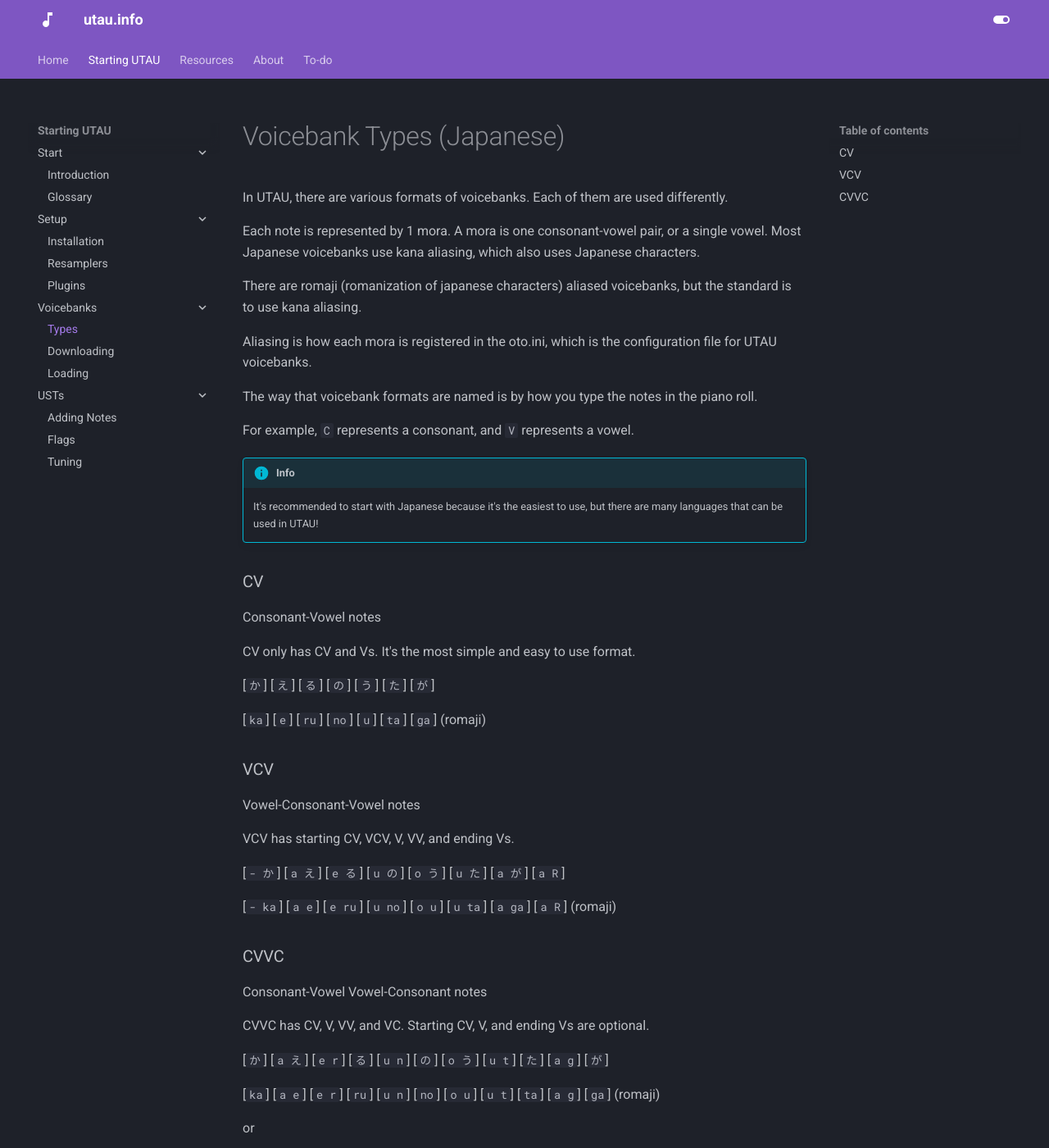
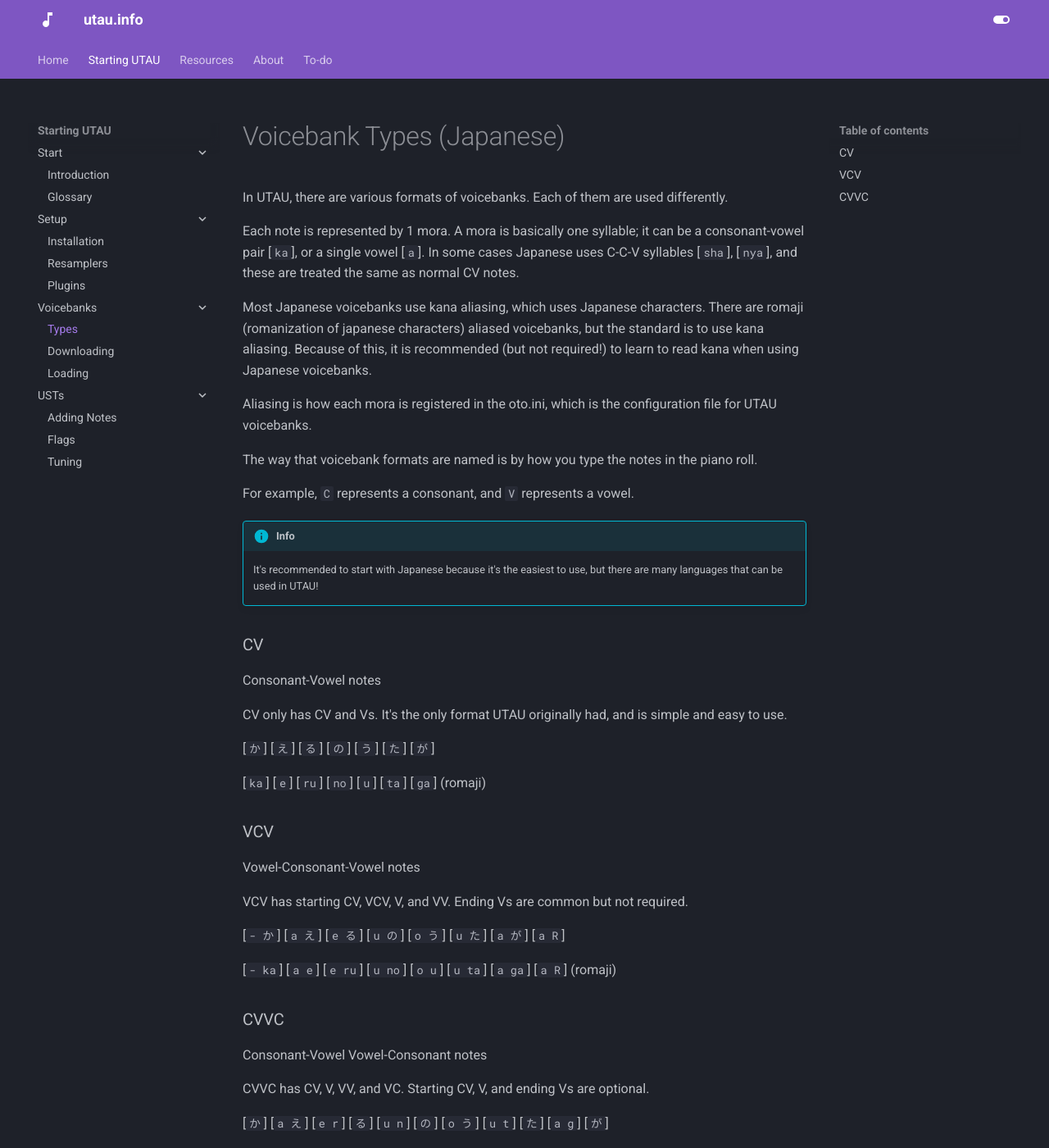
Before and after one commit to nagotown/utau.info, an MkDocs documentation site: the page built from docs/start/vbtypes.md, in a window 1280 px wide and 1400 px high. Shown: the whole window at 82% size. Built offline with MkDocs 1.6.1 and Material for MkDocs 9.7.7, drawn with Linux system fonts in a browser that asks for light colours.

Commit message:
Update vbtypes.md

```diff
--- a/docs/start/vbtypes.md
+++ b/docs/start/vbtypes.md
@@ -2,9 +2,9 @@
 
 In UTAU, there are various formats of voicebanks. Each of them are used differently.
 
-Each note is represented by 1 mora. A mora is one consonant-vowel pair, or a single vowel. Most Japanese voicebanks use kana aliasing, which also uses Japanese characters.
+Each note is represented by 1 mora. A mora is basically one syllable; it can be a consonant-vowel pair [`ka`], or a single vowel [`a`]. In some cases Japanese uses C-C-V syllables [`sha`], [`nya`], and these are treated the same as normal CV notes.
 
-There are romaji (romanization of japanese characters) aliased voicebanks, but the standard is to use kana aliasing.
+Most Japanese voicebanks use kana aliasing, which uses Japanese characters. There are romaji (romanization of japanese characters) aliased voicebanks, but the standard is to use kana aliasing. Because of this, it is recommended (but not required!) to learn to read kana when using Japanese voicebanks.
 
 Aliasing is how each mora is registered in the oto.ini, which is the configuration file for UTAU voicebanks.
 
@@ -21,7 +21,7 @@ For example, `C` represents a consonant, and `V` represents a vowel.
 
 Consonant-Vowel notes
 
-CV only has CV and Vs. It's the most simple and easy to use format.
+CV only has CV and Vs. It's the only format UTAU originally had, and is simple and easy to use.
 
 [`か`] [`え`] [`る`] [`の`] [`う`] [`た`] [`が`]
 
@@ -31,7 +31,7 @@ CV only has CV and Vs. It's the most simple and easy to use format.
 
 Vowel-Consonant-Vowel notes
 
-VCV has starting CV, VCV, V, VV, and ending Vs.
+VCV has starting CV, VCV, V, and VV. Ending Vs are common but not required.
 
 [`- か`] [`a え`] [`e る`] [`u の`] [`o う`] [`u た`] [`a が`] [`a R`]
 
```
